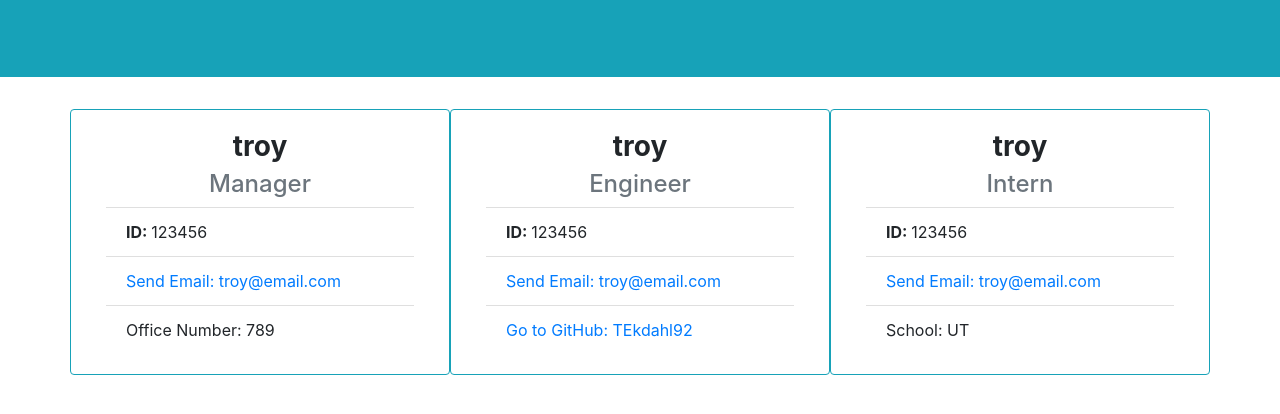
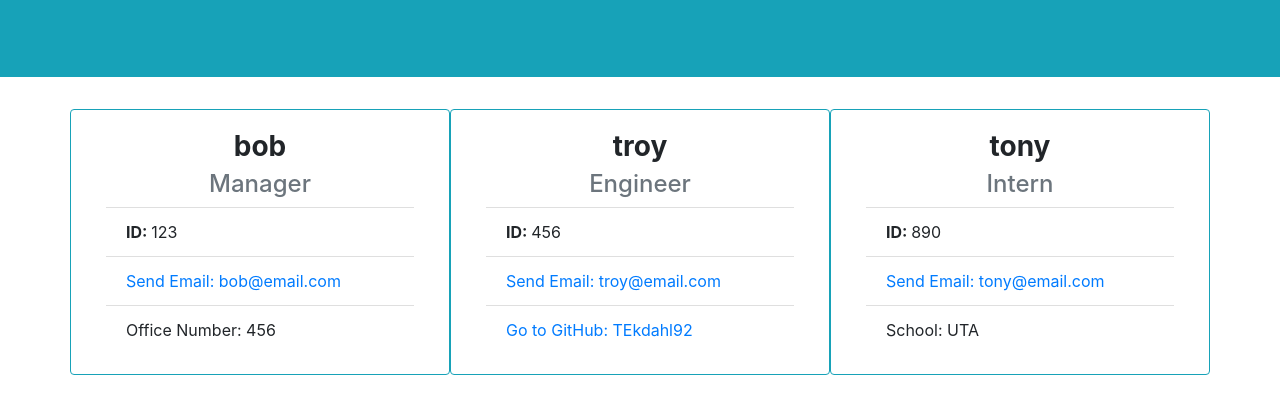
Before and after one commit to TEkdahl92/Object-Oriented-Programming-Challenge-Team-Profile-Generator, a plain HTML site: page HTML/index.html in a window 1280 px wide. Shown: the part 172-586 px from the top of the page. Drawn offline with nearby package versions, Linux system fonts and the light colour scheme; files whose address does not match are found by name.

Commit message:
created html

```diff
--- a/HTML/index.html
+++ b/HTML/index.html
@@ -21,15 +21,15 @@
     <div class="card col-4 border border-info" style="width: 18rem">
         <div class="card-body">
         <div class="text-center">
-            <h3 class="card-title font-weight-bold">troy</h3>
+            <h3 class="card-title font-weight-bold">bob</h3>
             <h4 class="card-subtitle mb-2 text-muted">Manager</h4>
         </div>
         <ul class="list-group list-group-flush">
-            <li class="list-group-item"><span class='font-weight-bold'>ID: </span> 123456</li>
+            <li class="list-group-item"><span class='font-weight-bold'>ID: </span> 123</li>
             <li class="list-group-item">
-                <a href="mailto:troy@email.com" target="_blank">Send Email: troy@email.com</a>
+                <a href="mailto:bob@email.com" target="_blank">Send Email: bob@email.com</a>
                 </li>
-            <li class="list-group-item">Office Number: 789</li>
+            <li class="list-group-item">Office Number: 456</li>
         </ul>
     </div>
     </div>
@@ -40,7 +40,7 @@
             <h4 class="card-subtitle mb-2 text-muted">Engineer</h4>
         </div>
         <ul class="list-group list-group-flush">
-            <li class="list-group-item"><span class='font-weight-bold'>ID: </span> 123456</li>
+            <li class="list-group-item"><span class='font-weight-bold'>ID: </span> 456</li>
             <li class="list-group-item">
                 <a href="mailto:troy@email.com" target="_blank">Send Email: troy@email.com</a>
                 </li>
@@ -51,15 +51,15 @@
     <div class="card col-4 border border-info" style="width: 18rem">
         <div class="card-body">
         <div class="text-center">
-            <h3 class="card-title font-weight-bold">troy</h3>
+            <h3 class="card-title font-weight-bold">tony</h3>
             <h4 class="card-subtitle mb-2 text-muted">Intern</h4>
         </div>
         <ul class="list-group list-group-flush">
-            <li class="list-group-item"><span class='font-weight-bold'>ID: </span> 123456</li>
+            <li class="list-group-item"><span class='font-weight-bold'>ID: </span> 890</li>
             <li class="list-group-item">
-                <a href="mailto:troy@email.com" target="_blank">Send Email: troy@email.com</a>
+                <a href="mailto:tony@email.com" target="_blank">Send Email: tony@email.com</a>
                 </li>
-            <li class="list-group-item">School: UT</li>
+            <li class="list-group-item">School: UTA</li>
         </ul>
     </div>
     </div></div>
--- a/index.js
+++ b/index.js
@@ -55,7 +55,7 @@
 
         }
     ])
-    // Sends user to correct function based on choice
+    // Starts to create employees based off of users choice
     .then((answer) => {
             if (answer.add === 'Add an engineer'){
                 createEngineer();
```
